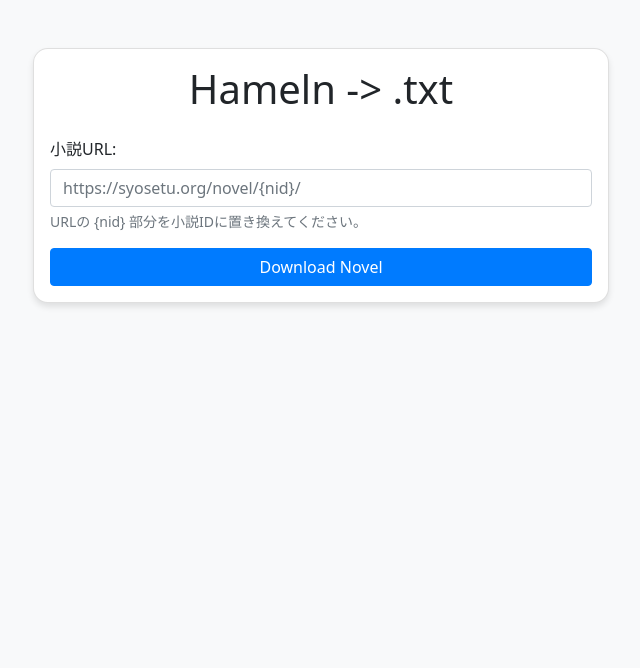
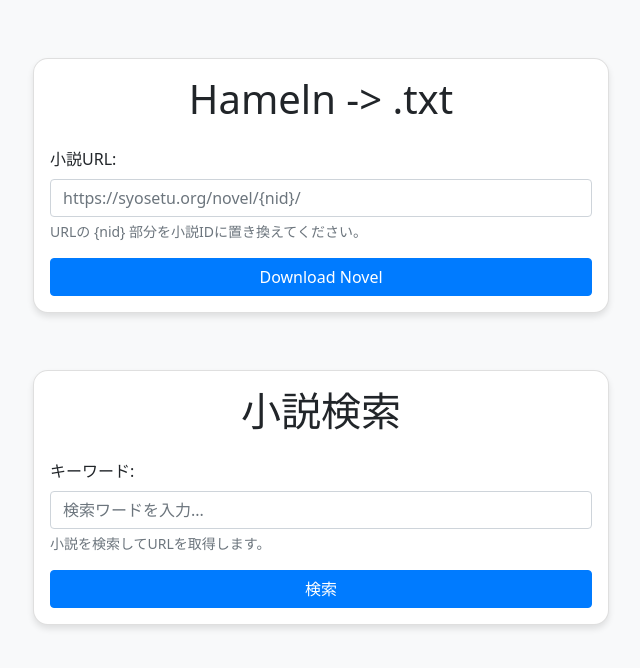
Before and after one commit to SahutoL/hameln-novel-to-txt, a Flask app: page / in a window 1280 px wide. Shown: the top 668 px of the page, without its empty margins (319-959 px from the left). Run offline with Flask 3, Linux system fonts and the light colour scheme.

Commit message:
Update index.html
小説の検索機能を追加

```diff
--- a/templates/index.html
+++ b/templates/index.html
@@ -18,6 +18,7 @@
         .card {
             border-radius: 15px;
             box-shadow: 0 4px 6px rgba(0, 0, 0, 0.1);
+            margin-top: 10%;
         }
         .btn-primary {
             background-color: #007bff;
@@ -56,6 +57,27 @@
                     </div>
                 </div>
                 <div id="error-message" class="alert alert-danger mt-3" style="display: none;"></div>
+            </div>
+        </div>
+
+        <div class="card">
+            <div class="card-body">
+                <h1 class="card-title text-center mb-4">小説検索</h1>
+                <form id="search-form">
+                    <div class="mb-3">
+                        <label for="word" class="form-label">キーワード:</label>
+                        <input type="text" class="form-control" id="word" name="word" placeholder="検索ワードを入力...">
+                        <div class="form-text">小説を検索してURLを取得します。</div>
+                    </div>
+                    <div class="d-grid">
+                        <button type="submit" class="btn btn-primary" id="submit-btn">検索</button>
+                    </div>
+                </form>
+                <div class="mt-3" id="search-result" style="display: none;">
+                    <div class="result">
+                        <div class="search-result" role="searchresult"></div>
+                    </div>
+                </div>
             </div>
         </div>
     </div>
@@ -122,6 +144,42 @@
                  console.error('Error:', error);
              });
      }
+     document.getElementById('search-form').addEventListener('submit', function(e) {
+         e.preventDefault();
+         var word = document.getElementById('word').value;
+         var searchResult = document.getElementById('search-result');
+         var searchResultContent = document.querySelector('.search-result');
+
+         fetch('/search', {
+             method: 'POST',
+             headers: {
+                 'Content-Type': 'application/x-www-form-urlencoded',
+             },
+             body: 'word=' + encodeURIComponent(word)
+         })
+             .then(response => response.json())
+             .then(data => {
+                 if (data.error) {
+                     throw new Error(data.error);
+                 }
+                 searchResultContent.innerHTML = '';
+                 data.results.forEach(result => {
+                     var link = document.createElement('a');
+                     link.href = result.link;
+                     link.textContent = result.title;
+                     link.target = '_blank';
+                     var listItem = document.createElement('div');
+                     listItem.appendChild(link);
+                     searchResultContent.appendChild(listItem);
+                 });
+                 searchResult.style.display = 'block';
+                 console.log(data.result);
+             })
+             .catch(error => {
+                 searchResultContent.innerHTML = '<p>エラーが発生しました: ' + error.message + '</p>';
+                 searchResult.style.display = 'block';
+             });
+     });
     </script>
 </body>
 </html>
```
Lines whose indentation alone changed are shown as unchanged.
